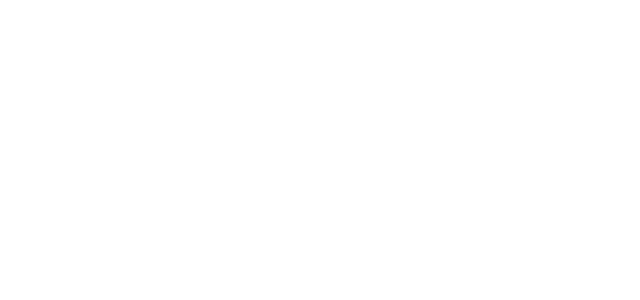
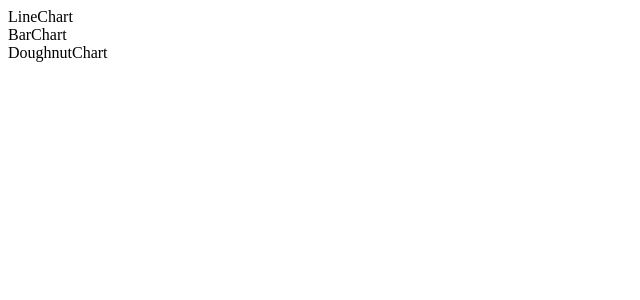
Before and after one commit to huachen8858/chartjs-react, a Next.js app: page / in a window 1280 px wide. Shown: the top 300 px of the page, without its empty margins (0-640 px from the left). Built offline with nearby package versions, Linux system fonts and the light colour scheme.

Commit message:
chart components

```diff
--- /dev/null
+++ b/components/bar-chart.js
@@ -0,0 +1,7 @@
+import React from 'react'
+
+export default function BarChart() {
+  return (
+    <div>BarChart</div>
+  )
+}
--- /dev/null
+++ b/components/doughnut-chart.js
@@ -0,0 +1,7 @@
+import React from 'react'
+
+export default function DoughnutChart() {
+  return (
+    <div>DoughnutChart</div>
+  )
+}
--- /dev/null
+++ b/components/line-chart.js
@@ -0,0 +1,7 @@
+import React from 'react'
+
+export default function LineChart() {
+  return (
+    <div>LineChart</div>
+  )
+}
--- a/src/pages/index.js
+++ b/src/pages/index.js
@@ -1,15 +1,20 @@
 import React from 'react'
 import {Chart as ChartJS, defaults} from "chart.js/auto"
-import { Line } from 'react-chartjs-2'
+import LineChart from '../../components/line-chart'
+import BarChart from '../../components/bar-chart'
+import DoughnutChart from '../../components/doughnut-chart'
 
 export default function MyChart() {
   return (
     <div className='App'>
       <div className='dataCard revennueCard'>
+      <LineChart/>
       </div>
       <div className='dataCard customerCard'>
+      <BarChart/>
       </div>
       <div className='dataCard categoryCard'>
+      <DoughnutChart/>
       </div>
     </div>
   )
```
